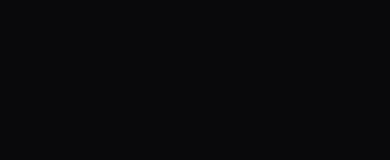
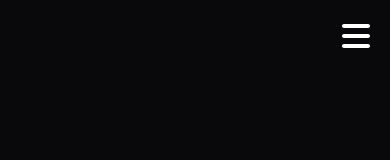
Before and after one commit to pedromakaveli/portfolio, a Vue app: page / in a window 390 px wide. Shown: the top 160 px of the page. Built offline with nearby package versions, Linux system fonts and the light colour scheme.

Commit message:
Add mobile icon on nav and disable bg color on mobile screens

```diff
--- a/src/components/navbarMenu.vue
+++ b/src/components/navbarMenu.vue
@@ -1,5 +1,5 @@
 <template>
-    <header class="fixed top-0 left-0 w-[100vw] px-5 py-[25px] z-[5]" :class="scrollPosition && activeMobile != true ? 'transition duration-500 ease-in-out bg-menu backdrop-blur-sm' : 'mt-0'">
+    <header class="bg-transparent backdrop-blur-none fixed md:fixed top-0 left-0 w-[100vw] px-5 py-[25px] z-[5]" :class="scrollPosition ? 'transition duration-500 ease-in-out bg-menu backdrop-blur-sm' : 'mt-0'">
 
         <nav class="flex justify-end md:flex justify-center">
             <ul class="hidden md:flex items-center content-center flex-wrap text-cyan-bright font-roboto-mono text-[1rem] gap-10">
@@ -7,6 +7,10 @@
                     <a :href="link.link">{{ link.nome }}</a>
                 </li>
             </ul>
+
+            <div class="md:hidden">
+                <font-awesome-icon class="p-5 absolute top-0 right-0 cursor-pointer" @click="activeMobile = ! activeMobile" :icon="activeMobile ? ['fas', 'fa-circle-xmark'] : ['fas', 'bars']" size="2xl" style="color: #ffffff;" />
+            </div>
 
         </nav>
     </header>
```
